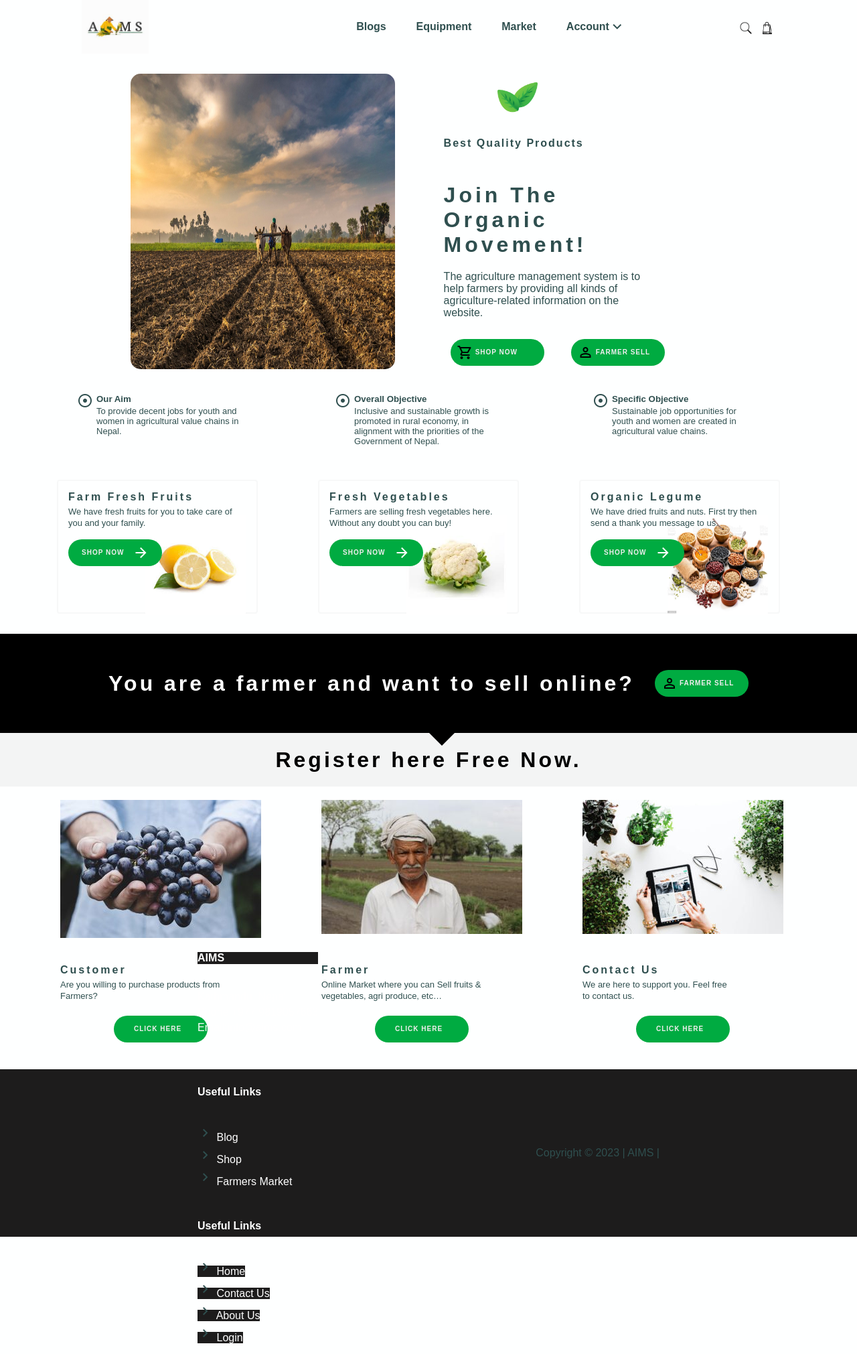
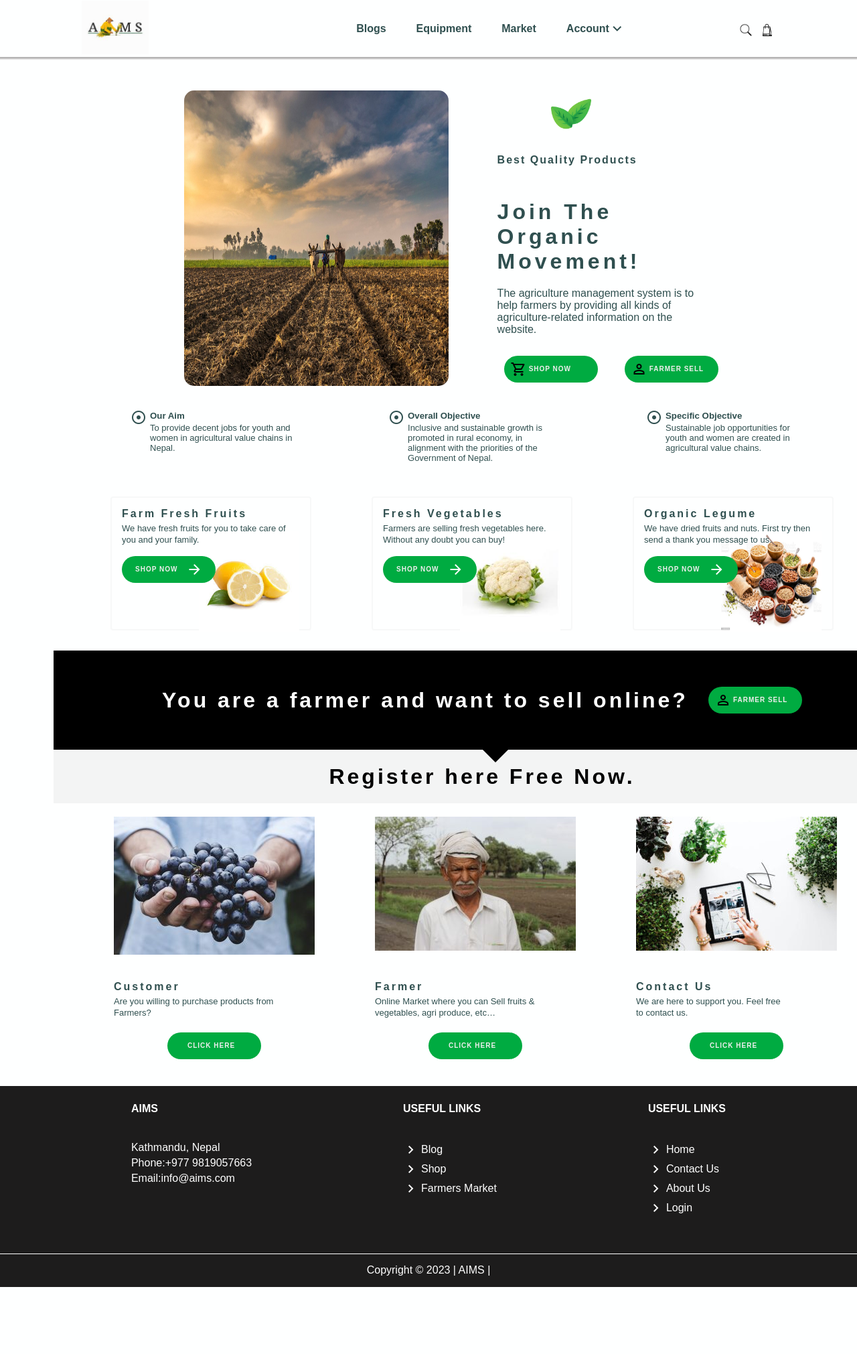
Before and after one commit to PunMahesh/AIMS, a Django app: page / in a window 1280 px wide; the page is wider, and only the part inside the window is pictured. Shown: that part at 67% size. After the commit the page ends 1921 px from the top of that part, so only its background shows below. Run offline with Django 4.2, Linux system fonts and the light colour scheme.

Commit message:
use new homebase in homepage

```diff
--- a/static/css/style.css
+++ b/static/css/style.css
@@ -1,110 +1,3 @@
-*{
-    margin: 0;
-    padding: 0;
-    box-sizing: border-box;
-    font-family: sans-serif;
-    color: darkslategray;
-}
-
-body {
-    background-color: rgb(254, 255, 255);
-}
-
-.header-div {
-    display: flex;
-    width: 100%;
-    align-content: center;
-    gap: 0 90px;
-}
-.header-div-content{
-    display:flex;
-    align-items: center;
-    margin: auto;
-}
-
-.logo-container  img {
-    width: 100px;
-    height: 80px;
-    cursor: pointer;
-    object-fit: cover;
-}
-
-.nav-items-container {
-    align-self: center;
-    font-size: medium;
-    margin: 0 40px 0 10px;
-}
-
-.nav-ul {
-    display: flex;
-    gap: 0 45px;
-    align-items: center;
-    margin-left: 300px;
-}
-
-.nav-ul  li {
-    list-style: none;
-    font-weight: 600;
-}
-.nav-ul li a {
-    text-decoration: none;
-    display: flex;
-    align-items: center;
-    justify-content: center;
-}
-.nav-ul li a:active {
-    transform: scale(0.97);
-}
-.dropdown-item {
-    position: relative;
-    display: inline-block;
-}
-.dropdown-options {
-    display: none;
-    position: absolute;
-    overflow: auto;
-    width: 110px;
-    background-color: #4F9656 !important;
-    border-radius:5px;
-    box-shadow: 0px 10px 10px 0px rgba(0,0,0,0.4);
-}
-.dropdown-options.show {
-    display: block;
-}
-.dropdown-options a {
-    display: block;
-    color: white;
-    padding: 5px;
-    text-decoration: none;
-    padding: 10px 20px;
-    margin: 3px 0 3px 0;
-}
-.dropdown-options a:hover {
-    background-color: #10571B;
-}
-
-
-.expand-more {
-  font-variation-settings:
-  'FILL' 0,
-  'wght' 600,
-  'GRAD' 0,
-  'opsz' 48
-}
-
-.cart-search-container {
-    display: flex;
-    justify-content: center;
-    margin-left: 120px;
-}
-
-.cart-search-container  img {
-    margin: 4px 2px 0 10px;
-    height: 20px;
-    width: 20px;
-    cursor: pointer;
-}
-
 /* Content */
 .content {
     display: flex;
@@ -415,47 +308,3 @@ body {
 .button-div {
     margin-top: 20px;
 }
-/* footer stats here */
-
-.footer {
-    height: 250px;
-    background-color: rgb(29, 28, 28);
-    color: white;
-    display: flex;
-    justify-content: space-evenly;
-    align-items: center;
-    gap: 30px;
-    margin: 30px 0 0 0;
-}
-
-.footer-col {
-    display: flex;
-    flex-direction: column;
-    gap: 40px;
-    height: 200px;
-    background-color: inherit;
-}
-
-.footer-col-title > h4 {
-    color: white;
-    background-color:  rgb(29, 28, 28);
-}
-
-.footer-col-content {
-    background-color: inherit;
-    display: flex;
-    flex-direction: column;
-    gap: 5px;
-}
-.footer-col-content > p {
-    background-color: inherit;
-    color: white;
-}
-.footer-col-content > a {
-    text-decoration: none;
-    background-color: inherit;
-}
-.footer-col-content > a > span {
-    color: white;
-    background-color: rgb(29, 28, 28);
-}
--- a/templates/index.html
+++ b/templates/index.html
@@ -1,16 +1,9 @@
-<html>
-    <head>
-        <meta charset="UTF-8">
-        <meta name="viewport" content="width=device-width, initial-scale=1.0">
-        <meta http-equiv="X-UA-Compatible" content="ie=edge">
-        <link rel="stylesheet" href="static/css/style.css">   {% comment %} linked with css {% endcomment %}
-        <link rel="stylesheet" href="https://fonts.googleapis.com/css2?family=Material+Symbols+Outlined:opsz,wght,FILL,GRAD@20..48,100..700,0..1,-50..200" />        <script src="static/js/header.js" type="text/javascript" defer></script> {% comment %} linked with header js {% endcomment %}
-    </head>
-    <body>
-        {% comment %} using resuable header component {% endcomment %}
-        {% include 'components/header.html' %}
+{% extends "homebase.html" %}
 
-        {% comment %} Parent container {% endcomment %}
+{% block title %}Home{% endblock %}
+{% block content_css %}<link rel="stylesheet" href="static/css/style.css" type="text/css" >{% endblock %}
+
+{% block content %}
 <div class="content">
     <div class="first-content">
         <div class="content-img">
@@ -182,8 +175,4 @@
         </div>
     </div>
 </div>
-
-        {% include 'components/footer.html' %} {% comment %} using resuable footer component {% endcomment %}
-        <script src="static/js/index.js" type="text/javascript"></script>
-    </body>
-</html>
+{% endblock %}
```
Lines whose indentation alone changed are shown as unchanged.
